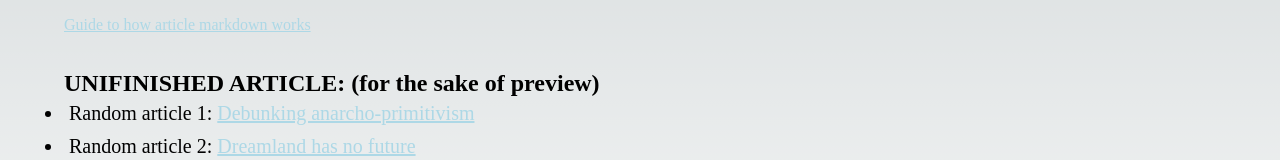
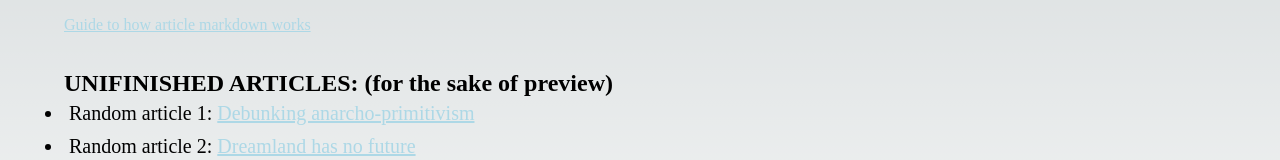
Before and after one commit to neohumanism/union-website, a Next.js app: page /articles in a window 1280 px wide. Shown: the part 157-317 px from the top of the page. Built offline with nearby package versions, Linux system fonts and the light colour scheme; a web font is replaced by a local one.

Commit message:
modified:   pages/articles.js

```diff
--- a/pages/articles.js
+++ b/pages/articles.js
@@ -15,7 +15,7 @@ const ArticleNavigation = ({ articles }) => {
       <br/>
       <p style={{color:"lightblue", textDecoration:"underline"}}><Link href="/articleguide">Guide to how article markdown works</Link></p>
       <br/><br/>
-      <h2>UNIFINISHED ARTICLE: (for the sake of preview)</h2>
+      <h2>UNIFINISHED ARTICLES: (for the sake of preview)</h2>
       <ul>
         {articles.map((article, index) => (
           <li key={article.slug} style={{fontSize:"20px",padding:"5px"}}>
```
